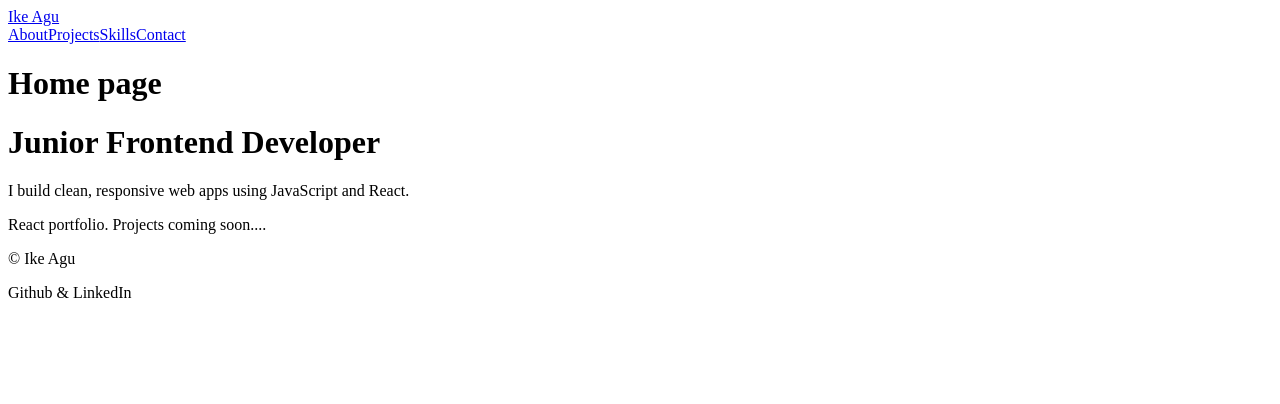
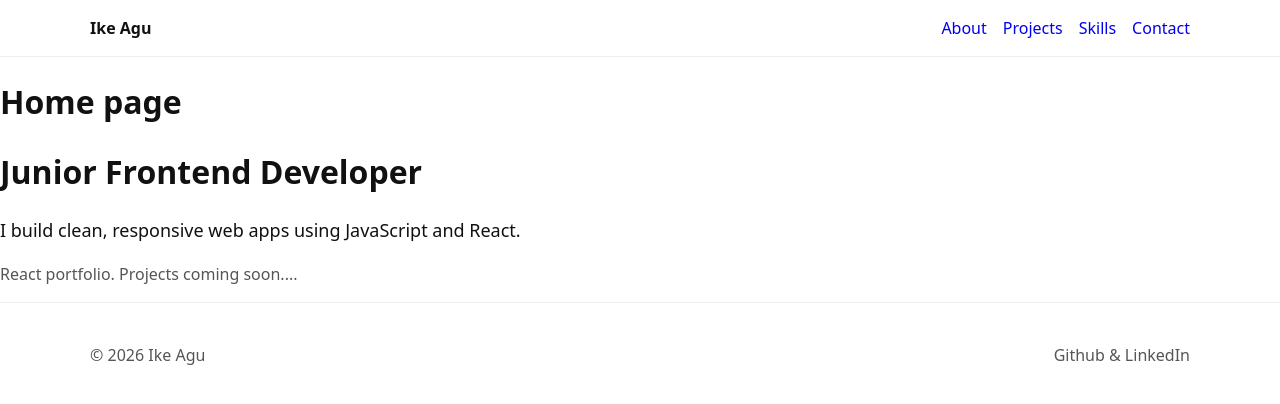
Before and after one commit to ike-agu/Ikenna-Agulobi-Portfolio, a React (Vite) app in the folder Ikenna-portfolio/: page / in a window 1280 px wide. Shown: the top 404 px of the page. Built offline with nearby package versions, Linux system fonts and the light colour scheme.

Commit message:
style: add custom CSS for navbar and footer

```diff
--- a/Ikenna-portfolio/src/components/Footer.jsx
+++ b/Ikenna-portfolio/src/components/Footer.jsx
@@ -2,7 +2,7 @@ export default function Footer() {
   return (
     <footer className="footer">
       <div className="container footer_inner">
-        <p className="muted">© {/*{new Date.getFullYear()}*/} Ike Agu </p>
+        <p className="muted">© {new Date().getFullYear()} Ike Agu </p>
         <p className="muted">Github & LinkedIn</p>
       </div>
     </footer>
--- a/Ikenna-portfolio/src/components/Navbar.jsx
+++ b/Ikenna-portfolio/src/components/Navbar.jsx
@@ -1,25 +1,29 @@
 import { NavLink } from "react-router-dom";
 
+const linkStyle = ({isActive})=>({
+  textDecoration:"none",
+  fontWeight: isActive ? 700 : 500,
+})
 
 export default function Navbar() {
   return (
     <header className="nav">
       <div className="container nav_inner">
-        <NavLink to="/" className="logo">
+        <NavLink to="/" className="logo" >
           Ike Agu
         </NavLink>
 
-        <nav className="na_links">
-          <NavLink to="/about">
+        <nav className="nav_links">
+          <NavLink to="/about" style={linkStyle}>
             About
           </NavLink>
-          <NavLink to="/projects">
+          <NavLink to="/projects" style={linkStyle}>
             Projects
           </NavLink>
-          <NavLink to="/skills">
+          <NavLink to="/skills" style={linkStyle}>
             Skills
           </NavLink>
-          <NavLink to="/contact">
+          <NavLink to="/contact" style={linkStyle}>
             Contact
           </NavLink>
         </nav>
--- a/Ikenna-portfolio/src/styles/global.css
+++ b/Ikenna-portfolio/src/styles/global.css
@@ -0,0 +1,69 @@
+:root{
+  font-family: system-ui, -apple-system, Segoe UI, Roboto, Arial, sans-serif;
+  line-height: 1.5;
+}
+
+*{
+  box-sizing: border-box;
+}
+
+body{
+  margin: 0;
+  color: #111;
+  background: #fff;
+}
+
+.container{
+  width: min(1100px, 92%);
+  margin: 0 auto;
+}
+
+section{
+  padding: 48px 0;
+}
+
+.lead{
+  font-size: 1.125rem;
+  margin-top: 12px;
+}
+
+.muted {
+  color: #555;
+}
+
+.nav{
+  border-bottom: 1px solid #eee;
+  background: #fff;
+  position: sticky;
+  top: 0;
+}
+
+.nav_inner{
+  display: flex;
+  align-items: center;
+  justify-content: space-between;
+  padding: 16px 0;
+}
+
+.logo{
+  font-weight: 800;
+  text-decoration: none;
+  color: inherit;
+}
+
+.nav_links{
+  display: flex;
+  gap: 16px;
+}
+
+.footer{
+  border-top: 1px solid #eee;
+  padding: 24px 0;
+}
+
+.footer_inner{
+  display: flex;
+  justify-content: space-between;
+  gap: 12px;
+  flex-wrap: wrap;
+}
```
